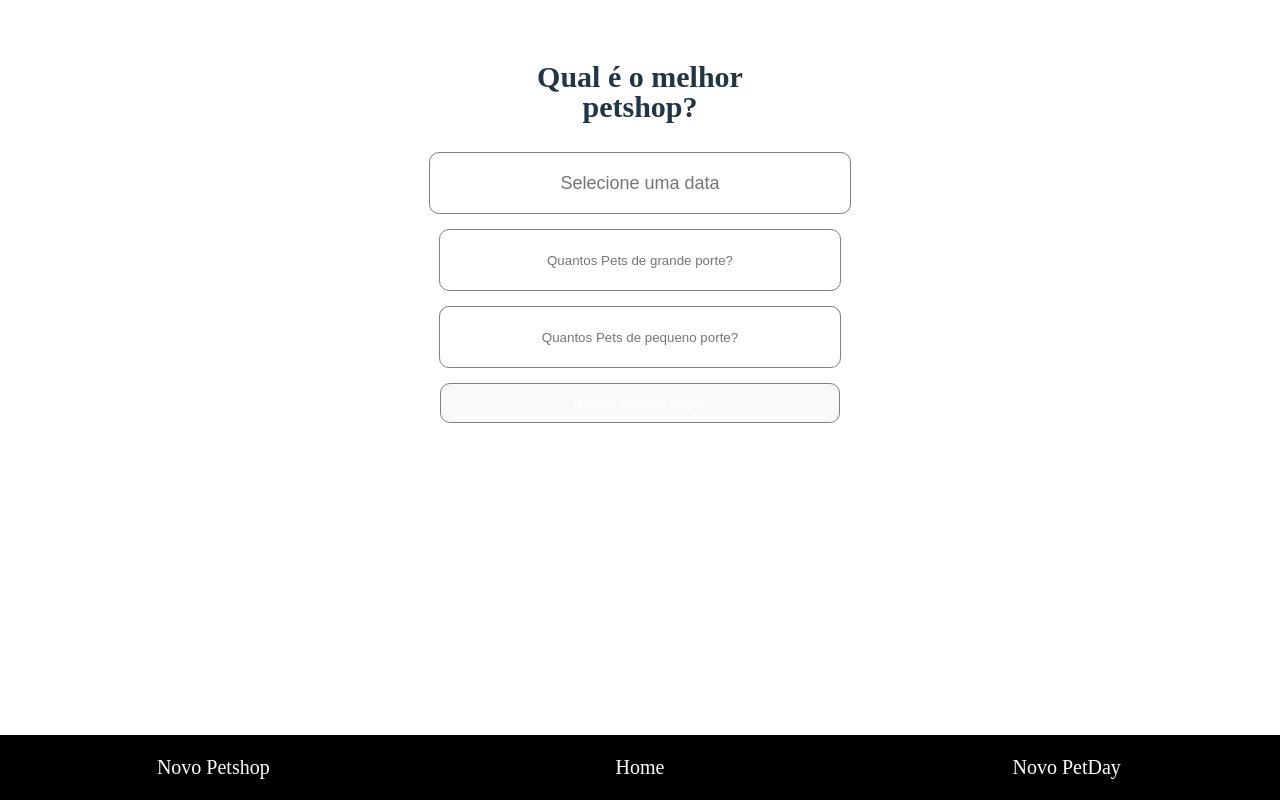
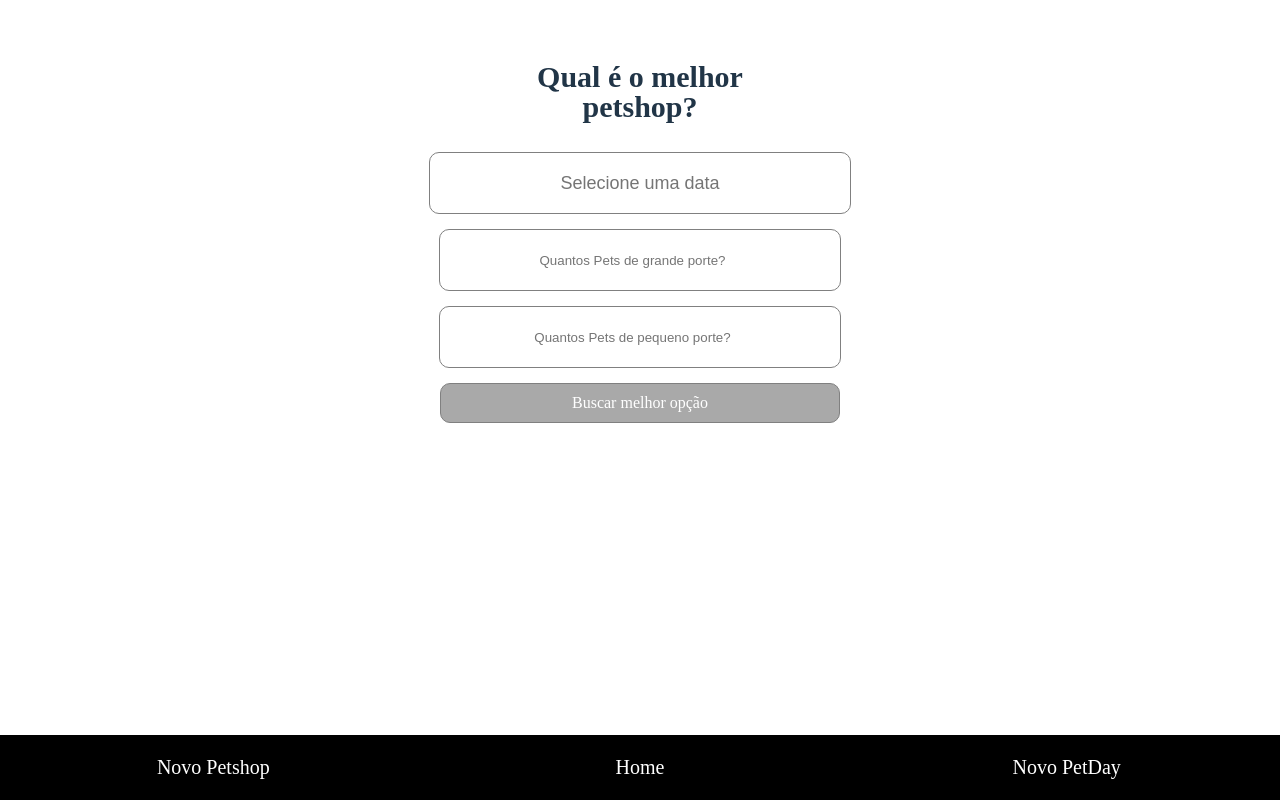
Before and after one commit to CleiverCoelho/teste_dti_front, a React (Vite) app: page /newpetday in a window 1280 px wide. Built offline with nearby package versions, Linux system fonts and the light colour scheme; no server answers.

Commit message:
fix: styles

```diff
--- a/src/pages/components/petDayInput/index.jsx
+++ b/src/pages/components/petDayInput/index.jsx
@@ -45,7 +45,7 @@ export default function PetDayInput() {
                     />
                     <Input
                         placeholder="Quantos Pets de grande porte?"
-                        type="text"
+                        type="number"
                         name="bigSizes"
                         value={form.bigSizes}
                         onChange={event => handleChangeForm(event)}
@@ -53,7 +53,7 @@ export default function PetDayInput() {
                     ></Input>
                     <Input
                         placeholder="Quantos Pets de pequeno porte?"
-                        type="text"
+                        type="number"
                         name="smallSizes"
                         value={form.smallSizes}
                         onChange={event => handleChangeForm(event)}
--- a/src/pages/components/petDayInput/style.jsx
+++ b/src/pages/components/petDayInput/style.jsx
@@ -57,6 +57,7 @@ export const Button = styled.button`
     border-radius: 10px;
     border: 1px solid grey;
     color: white;
+    background-color: darkgray;
     @media (max-width: 768px) {
         width: 250px;
       }
```
